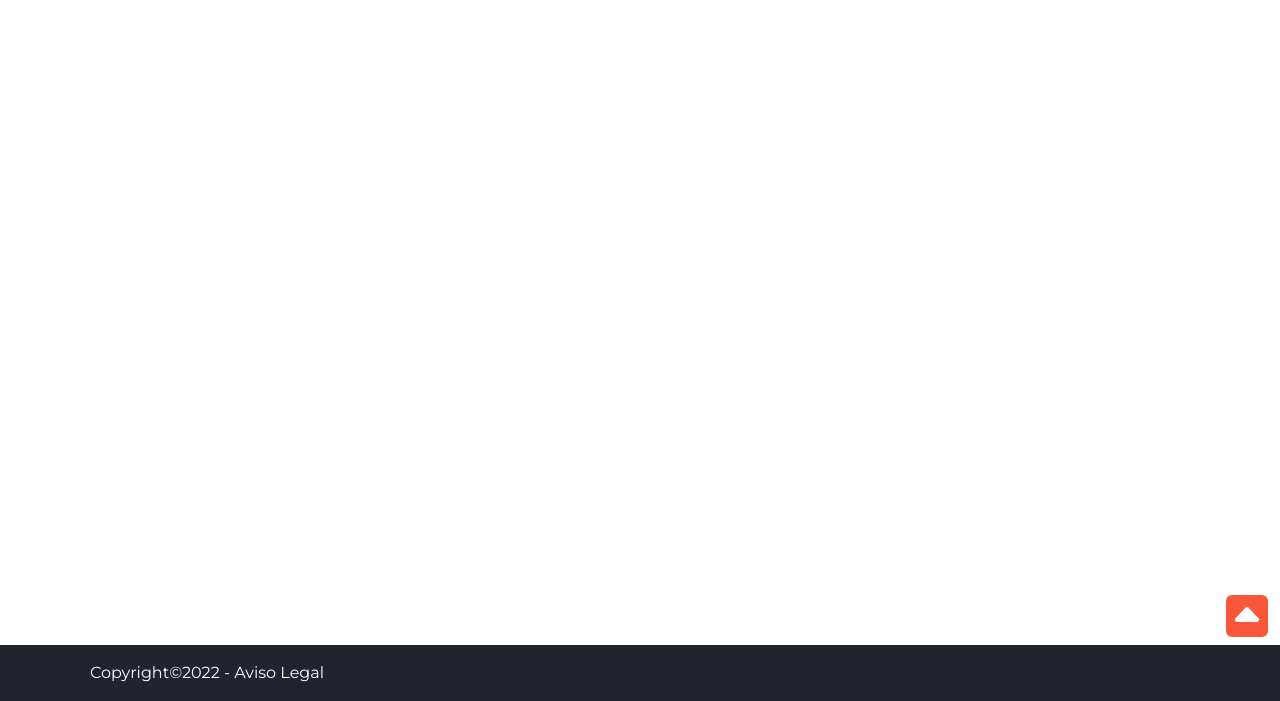
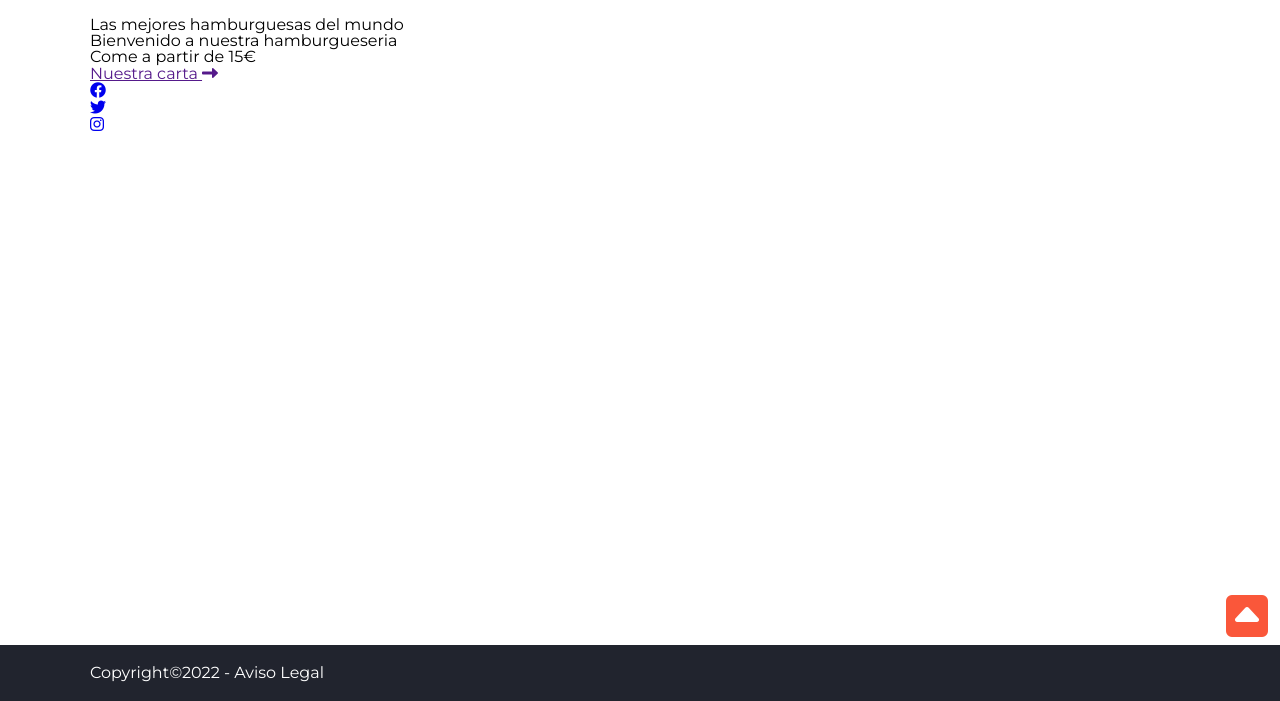
Before and after one commit to Begocrimewave/hamburgueseria, a plain HTML site: page plantilla.html in a window 1280 px wide. Shown: the part 99-800 px from the top of the page. Drawn offline with Linux system fonts and the light colour scheme.

Commit message:
plantilla

```diff
--- a/plantilla.html
+++ b/plantilla.html
@@ -68,6 +68,30 @@
       </nav>
         </div>
     </header>
+    <div class="hero">
+      <div class="container">
+        <h1>Las mejores hamburguesas del mundo</h1>
+        <h2>Bienvenido a nuestra hamburgueseria</h2>
+        <p>Come a partir de 15&euro;</p>
+        <div>
+          <a href="" class="boton">
+            Nuestra carta
+            <i class="fa-solid fa-long-arrow-alt-right"></i>
+          </a>
+        </div>
+        <ul>
+          <li><a href="#"><i class="fa-brands fa-facebook"></i></a></li>
+          <li><a href="#"><i class="fa-brands fa-twitter"></i></a></li>
+          <li><a href="#"><i class="fa-brands fa-instagram"></i></a></li>
+        </ul>
+      </div>
+      <p></p>
+      <p></p>
+    </div>
+
+
+
+
 
     <main></main>
   <footer>
```
